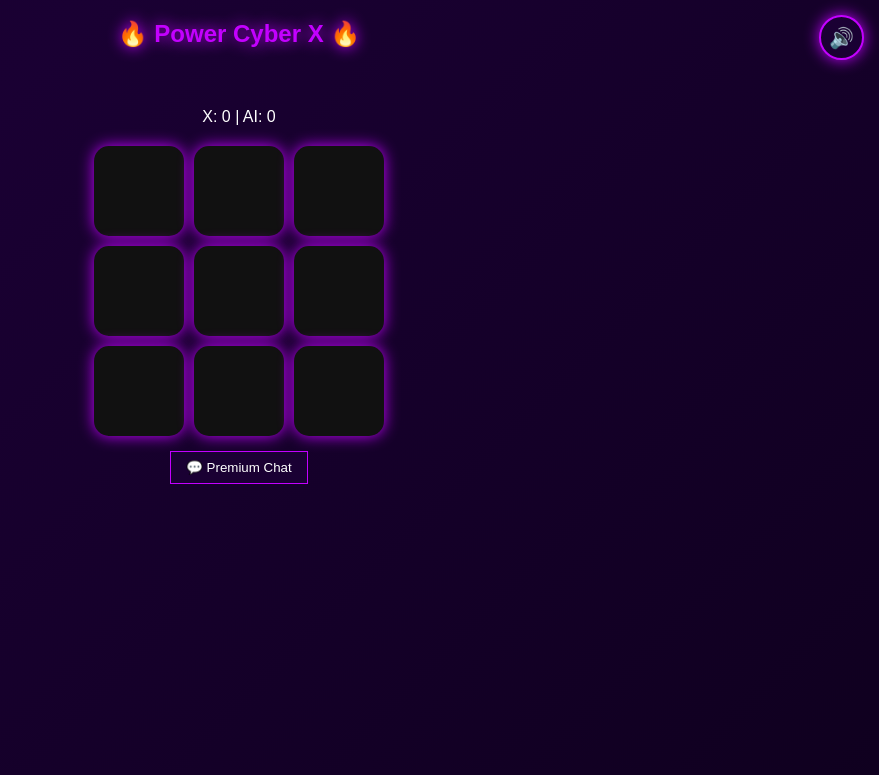
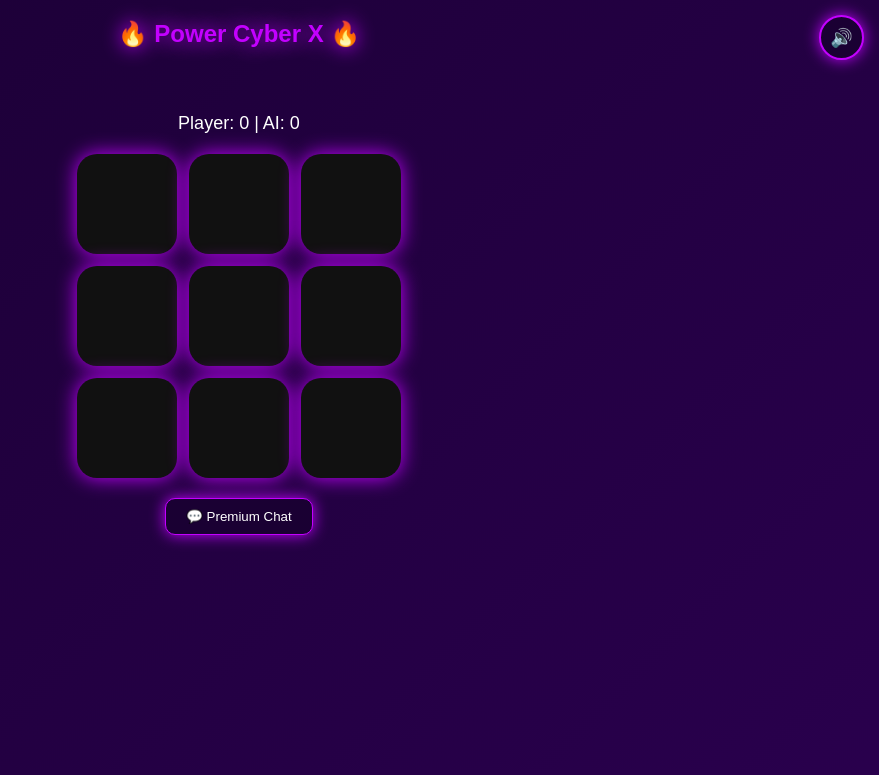
Before and after one commit to dkkbot00/power-game, a Python web app: template templates/index.html in a window 1280 px wide. Shown: the top 775 px of the page, without its empty margins (401-1280 px from the left). Run offline with Jinja, Linux system fonts and the light colour scheme; the template is opened without the code that fills it, so the values that code supplies are empty.

Commit message:
Update index.html

```diff
--- a/templates/index.html
+++ b/templates/index.html
@@ -2,69 +2,82 @@
 <html>
 <head>
 <title>Power Cyber X</title>
+<meta name="viewport" content="width=device-width, initial-scale=1.0">
 <style>
-body {
+
+body{
 margin:0;
-    background: linear-gradient(-45deg,#0a0015,#1a0033,#12001f,#000);
+background:linear-gradient(-45deg,#140021,#2b0050,#1a0033,#000);
 background-size:400% 400%;
-    animation: bgMove 12s ease infinite;
-    font-family: Arial;
+animation:bg 10s ease infinite;
+font-family:Arial;
 text-align:center;
 color:white;
+overflow:hidden;
 }
 
-@keyframes bgMove {
-    0%{background-position:0% 50%;}
-    50%{background-position:100% 50%;}
-    100%{background-position:0% 50%;}
+@keyframes bg{
+0%{background-position:0% 50%}
+50%{background-position:100% 50%}
+100%{background-position:0% 50%}
 }
 
-h2 {
+h2{
 color:#c300ff;
-    text-shadow:0 0 15px #c300ff;
+text-shadow:0 0 20px #c300ff;
+margin-top:20px;
 }
 
-.board {
+.board{
 display:grid;
-    grid-template-columns:repeat(3,90px);
-    gap:10px;
+grid-template-columns:repeat(3,100px);
+gap:12px;
 justify-content:center;
 margin-top:20px;
 }
 
-.cell {
-    width:90px;
-    height:90px;
+.cell{
+width:100px;
+height:100px;
 background:#111;
-    border-radius:15px;
-    font-size:40px;
+border-radius:20px;
+font-size:45px;
 display:flex;
 align-items:center;
 justify-content:center;
 cursor:pointer;
-    box-shadow:0 0 15px #c300ff;
-    transition:0.2s;
+box-shadow:0 0 20px #c300ff;
+transition:.2s;
 }
 
-.cell:hover {
-    box-shadow:0 0 25px #ff00ff;
+.cell:hover{
+box-shadow:0 0 35px #ff00ff;
+transform:scale(1.05);
 }
 
-.X { color:#00f7ff; text-shadow:0 0 15px #00f7ff; }
-.O { color:#ff00c8; text-shadow:0 0 15px #ff00c8; }
+.X{
+color:#00f7ff;
+text-shadow:0 0 20px #00f7ff;
+}
 
-#winner {
-    height:30px;
+.O{
+color:#ff00c8;
+text-shadow:0 0 20px #ff00c8;
+}
+
+#winner{
+height:35px;
 margin-top:10px;
-    font-size:18px;
+font-size:20px;
 color:gold;
 }
 
-.score {
+.score{
 margin-top:10px;
+font-size:18px;
 }
 
-#musicToggle {
+#musicToggle{
 position:absolute;
 top:15px;
 right:15px;
@@ -74,30 +87,33 @@ h2 {
 background:#1a0033;
 border:2px solid #c300ff;
 color:white;
-    font-size:20px;
+font-size:18px;
 cursor:pointer;
 box-shadow:0 0 15px #c300ff;
 }
 
-#premiumBtn {
-    margin-top:15px;
-    padding:8px 15px;
+#premiumBtn{
+margin-top:20px;
+padding:10px 20px;
 background:#1a0033;
 border:1px solid #c300ff;
 color:white;
 cursor:pointer;
+border-radius:10px;
+box-shadow:0 0 15px #c300ff;
 }
 
-#premiumPopup {
+#premiumPopup{
 display:none;
 position:fixed;
 top:50%;
 left:50%;
 transform:translate(-50%,-50%);
 background:#111;
-    padding:20px;
+padding:25px;
 border:2px solid #c300ff;
-    box-shadow:0 0 20px #c300ff;
+box-shadow:0 0 25px #c300ff;
+border-radius:15px;
 }
 
 </style>
@@ -111,7 +127,7 @@ h2 {
 <div id="winner"></div>
 
 <div class="score">
-X: <span id="scoreX">0</span> |
+Player: <span id="scoreX">0</span> |
 AI: <span id="scoreO">0</span>
 </div>
 
@@ -120,7 +136,7 @@ AI: <span id="scoreO">0</span>
 <button id="premiumBtn">💬 Premium Chat</button>
 
 <div id="premiumPopup">
-    <h3>🔒 Premium Chat Locked</h3>
+<h3>🔒 Premium Locked</h3>
 <p>Instagram: me.divakar00</p>
 <p>₹1 = 1 Day</p>
 <p>₹5 = 1 Week</p>
@@ -128,59 +144,57 @@ AI: <span id="scoreO">0</span>
 </div>
 
 <script>
-let board = ["","","","","","","","",""];
+
+let board=["","","","","","","","",""];
 let currentPlayer="X";
+let gameActive=true;
 let scoreX=0, scoreO=0;
-let aiWinStreak=0;
-let aiMode="HARD";
-let gameActive=true;
 
 const boardDiv=document.getElementById("board");
 const winner=document.getElementById("winner");
 
-const bgMusic=new Audio("static/bg.mp3");
+const bgMusic=new Audio("/static/bg.mp3");
 bgMusic.loop=true;
 bgMusic.volume=0.15;
 
-const xSound=new Audio("static/x.mp3");
-const oSound=new Audio("static/o.mp3");
-const winSound=new Audio("static/win.mp3");
-const loseSound=new Audio("static/lose.mp3");
-const clickSound=new Audio("static/click.mp3");
+const xSound=new Audio("/static/x.mp3");
+const oSound=new Audio("/static/o.mp3");
+const winSound=new Audio("/static/win.mp3");
+const loseSound=new Audio("/static/lose.mp3");
+const clickSound=new Audio("/static/click.mp3");
 
 let musicStarted=false;
 let musicOn=true;
 
 function drawBoard(){
 boardDiv.innerHTML="";
-    board.forEach((cell,index)=>{
+board.forEach((cell,i)=>{
 const div=document.createElement("div");
 div.classList.add("cell");
 if(cell) div.classList.add(cell);
 div.innerText=cell;
-        div.onclick=()=>makeMove(index);
+div.onclick=()=>makeMove(i);
 boardDiv.appendChild(div);
 });
 }
 
-function makeMove(index){
+function makeMove(i){
 if(!gameActive) return;
-    if(board[index]!=="" || currentPlayer!=="X") return;
+if(board[i]!=="" || currentPlayer!=="X") return;
 
-    if(!musicStarted){
-        bgMusic.play();
-        musicStarted=true;
-    }
+startMusic();
 
-    board[index]="X";
+board[i]="X";
 xSound.play();
 currentPlayer="O";
 drawBoard();
+
 if(!checkWinner()) setTimeout(aiMove,500);
 }
 
 function aiMove(){
-    let move=bestMove();
+let empty=board.map((v,i)=>v===""?i:null).filter(v=>v!==null);
+let move=empty[Math.floor(Math.random()*empty.length)];
 board[move]="O";
 oSound.play();
 currentPlayer="X";
@@ -188,59 +202,29 @@ function aiMove(){
 checkWinner();
 }
 
-function bestMove(){
-    for(let i=0;i<9;i++){
-        if(board[i]===""){
-            board[i]="O";
-            if(isWin("O")){ board[i]=""; return i; }
-            board[i]="";
-        }
-    }
-    for(let i=0;i<9;i++){
-        if(board[i]===""){
-            board[i]="X";
-            if(isWin("X")){ board[i]=""; return i; }
-            board[i]="";
-        }
-    }
-    return randomMove();
-}
+function checkWinner(){
+const winComb=[[0,1,2],[3,4,5],[6,7,8],[0,3,6],[1,4,7],[2,5,8],[0,4,8],[2,4,6]];
 
-function randomMove(){
-    let empty=board.map((v,i)=>v===""?i:null).filter(v=>v!==null);
-    return empty[Math.floor(Math.random()*empty.length)];
-}
-
-function isWin(p){
-    const w=[[0,1,2],[3,4,5],[6,7,8],[0,3,6],[1,4,7],[2,5,8],[0,4,8],[2,4,6]];
-    return w.some(([a,b,c])=>board[a]===p&&board[b]===p&&board[c]===p);
-}
-
-function checkWinner(){
-    if(isWin("X")){
+for(let [a,b,c] of winComb){
+if(board[a] && board[a]===board[b] && board[a]===board[c]){
 gameActive=false;
-        winner.innerText="🥳 Player X Wins!";
+if(board[a]==="X"){
+winner.innerText="🥳 YOU WIN!";
 winSound.play();
 scoreX++;
-        aiWinStreak=0;
+}else{
+winner.innerText="😈 AI WINS!";
+loseSound.play();
+scoreO++;
+}
 updateScore();
 setTimeout(resetGame,2000);
 return true;
 }
-    if(isWin("O")){
-        gameActive=false;
-        winner.innerText="😈 AI Wins!";
-        loseSound.play();
-        scoreO++;
-        aiWinStreak++;
-        if(aiWinStreak>=4) aiMode="MEDIUM";
-        updateScore();
-        setTimeout(resetGame,2000);
-        return true;
 }
+
 if(!board.includes("")){
-        gameActive=false;
-        winner.innerText="Draw!";
+winner.innerText="DRAW!";
 setTimeout(resetGame,2000);
 return true;
 }
@@ -260,13 +244,20 @@ function updateScore(){
 document.getElementById("scoreO").innerText=scoreO;
 }
 
+function startMusic(){
+if(!musicStarted){
+bgMusic.play();
+musicStarted=true;
+}
+}
+
 document.getElementById("musicToggle").onclick=function(){
 clickSound.play();
 if(musicOn){
 bgMusic.pause();
 this.innerText="🔇";
 musicOn=false;
-    } else {
+}else{
 bgMusic.play();
 this.innerText="🔊";
 musicOn=true;
@@ -283,7 +274,7 @@ function closePremium(){
 }
 
 drawBoard();
+
 </script>
-
 </body>
 </html>
```
Lines whose indentation alone changed are shown as unchanged.
